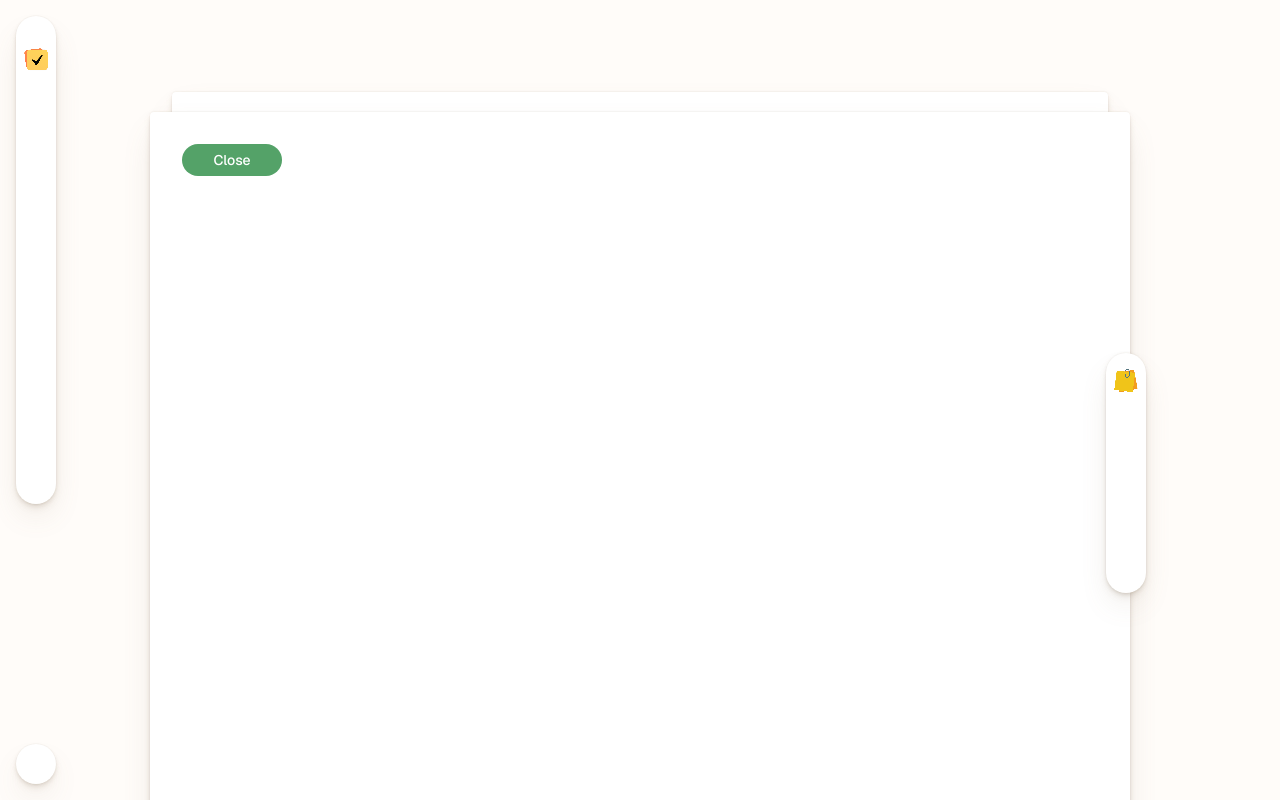
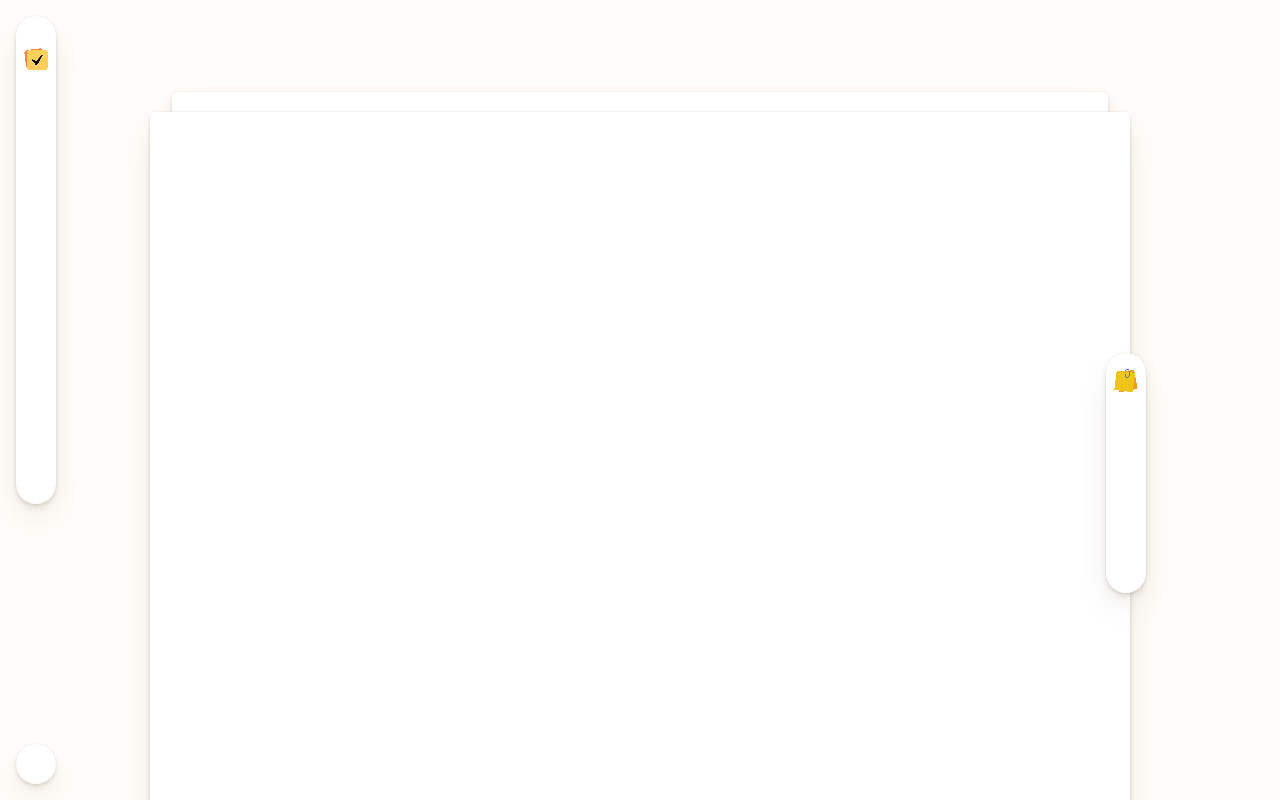
Before and after one commit to Alon2904/sticky-notes, a Next.js app: page / in a window 1280 px wide. Both pictures are taken after a click on the button "Open Child Document". Shown: the top 800 px of the page. Built offline with nearby package versions, Linux system fonts and the light colour scheme.

Commit message:
fix(all-files): fixing folders locations

```diff
--- a/app/components/ChildDocument.tsx
+++ b/app/components/ChildDocument/ChildDocument.tsx
@@ -1,8 +1,7 @@
 'use client';
 
 import { useRef, useEffect, useState } from 'react';
-import Paper from './shared/Paper';
-import Button from './shared/Button';
+import Paper from '../shared/Paper';
 import ChildPageNavigationPill from './ChildPageNavigationPill';
 
 interface ChildDocumentProps {
@@ -11,7 +10,7 @@ interface ChildDocumentProps {
   width: number;
 }
 
-export default function ChildDocument({ onClose, onClick, width }: ChildDocumentProps) {
+export default function ChildDocument({ onClick, width }: ChildDocumentProps) {
   const paperRef = useRef<HTMLDivElement>(null);
   const [paperHeight, setPaperHeight] = useState(0);
 
@@ -37,15 +36,7 @@ export default function ChildDocument({ onClose, onClick, width }: ChildDocument
       }}
     >
       <div className="absolute p-[32px]">
-        <Button
-          size="small"
-          onClick={(e: React.MouseEvent<HTMLButtonElement>) => {
-            e.stopPropagation();
-            onClose();
-          }}
-        >
-          Close
-        </Button>
+
       </div>
       {paperHeight > 0 && (
         <ChildPageNavigationPill
--- a/app/components/DocumentPaper.tsx
+++ b/app/components/DocumentPaper.tsx
@@ -3,7 +3,7 @@
 import { useState } from 'react';
 import Paper from './shared/Paper';
 import Button from './shared/Button';
-import ChildDocument from './ChildDocument';
+import ChildDocument from './ChildDocument/ChildDocument';
 
 export default function DocumentPaper() {
   const [showChildPaper, setShowChildPaper] = useState(false);
```
Also changed, not shown: app/components/ChildDocument/ChildPageNavigationPill.tsx (renamed from app/components/ChildPageNavigationPill.tsx).
